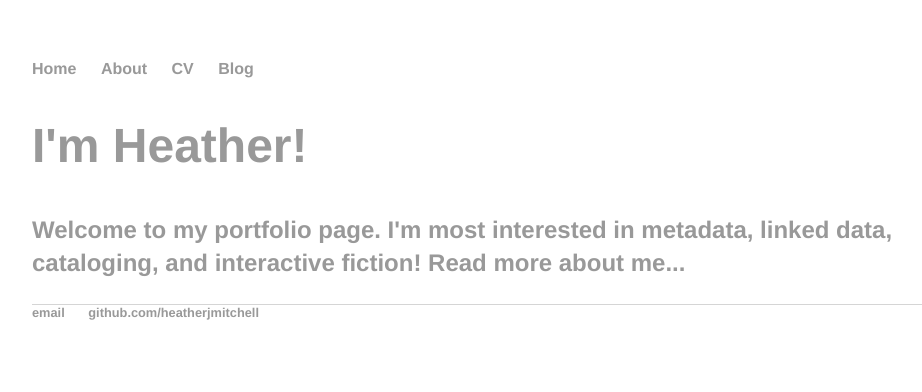
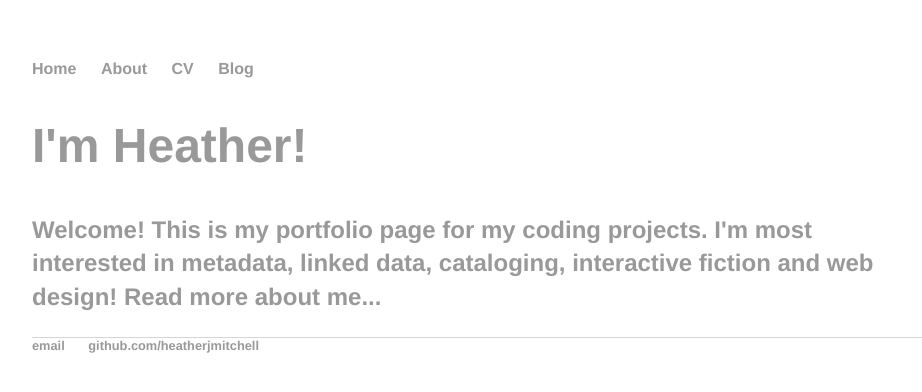
Before and after one commit to heatherjmitchell/heatherjmitchell.github.io, a plain HTML site: page index.html in a window 1280 px wide. Shown: the whole page, without its empty margins (160-1082 px from the left). Drawn offline with Linux system fonts and the light colour scheme.

Commit message:
Update index.html
Update main page description.

```diff
--- a/index.html
+++ b/index.html
@@ -18,7 +18,7 @@
 		<div class="container">
     		<div class="blurb">
         		<h1>I'm Heather!</h1>
-				<p> Welcome to my portfolio page. I'm most interested in metadata, linked data, cataloging, and interactive fiction! <a href="/about">Read more about me...</a></p>
+				<p> Welcome! This is my portfolio page for my coding projects. I'm most interested in metadata, linked data, cataloging, interactive fiction and web design! <a href="/about">Read more about me...</a></p>
     		</div><!-- /.blurb -->
 		</div><!-- /.container -->
 		<footer>
```
